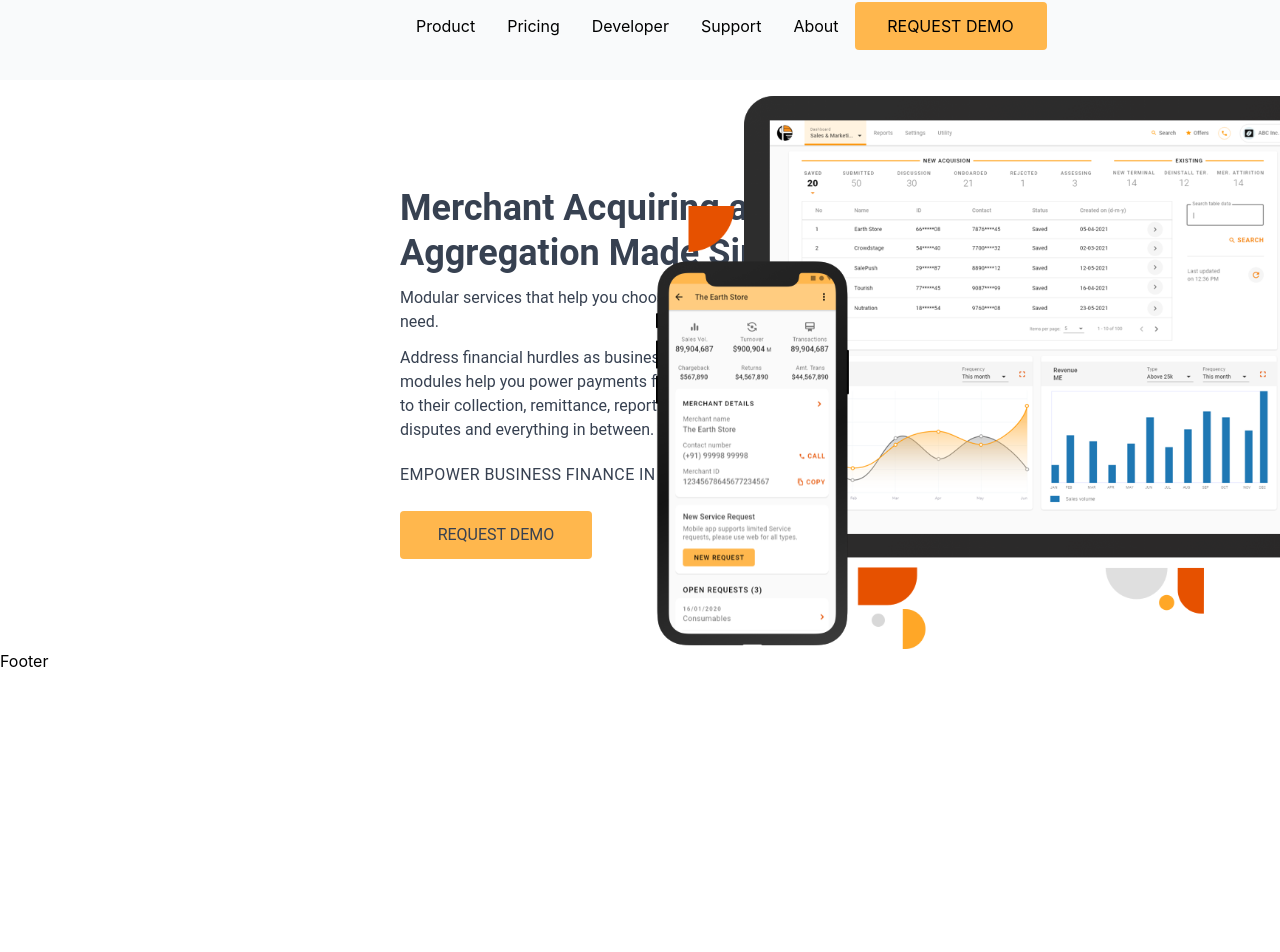
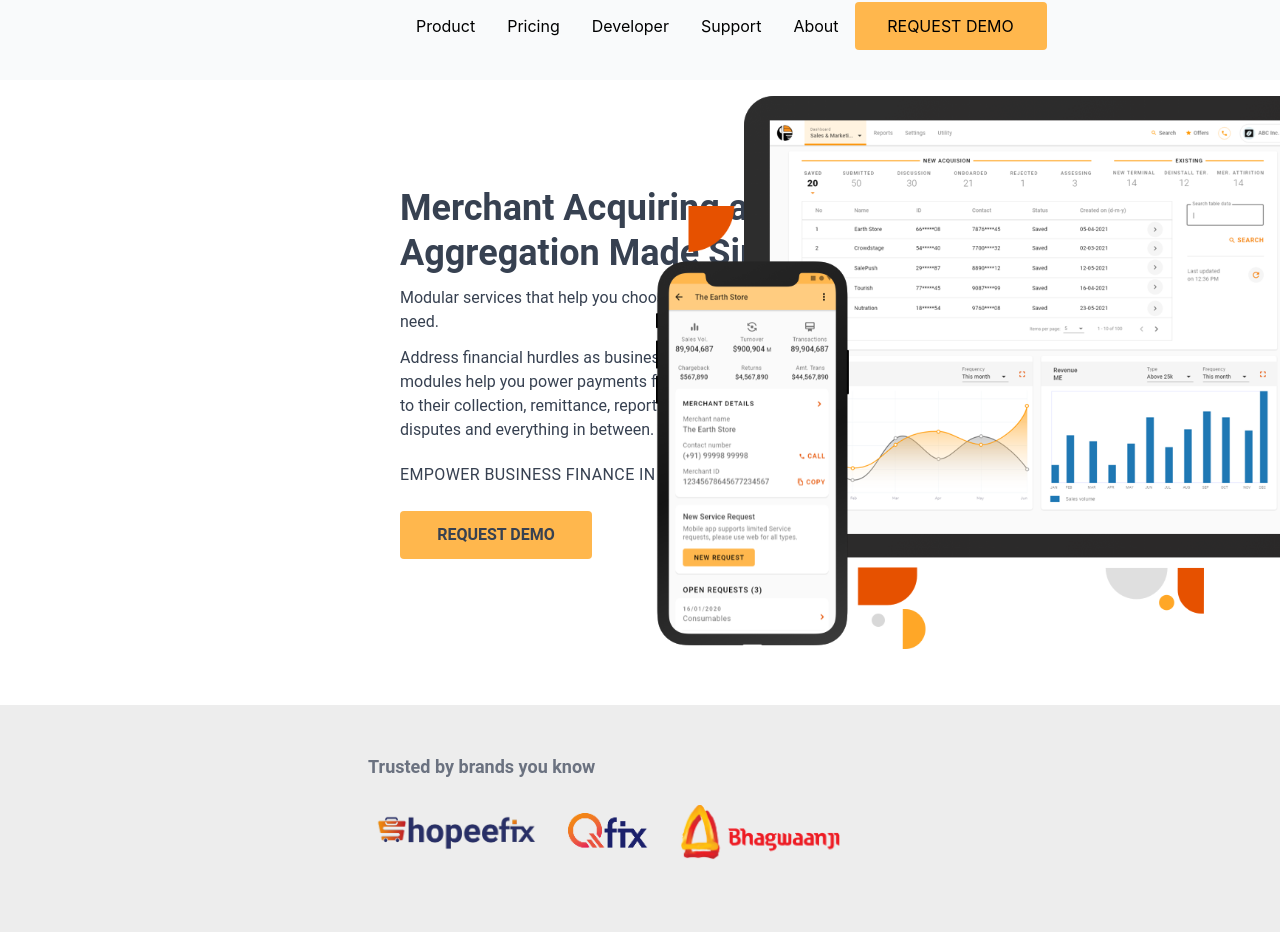
Before and after one commit to Yadla-Akshitha/toucan-payments, a React (Create React App) app: page / in a window 1280 px wide. Shown: the top 952 px of the page. Before the commit the page ends 800 px from the top, so only its background shows below. Built offline with nearby package versions, Linux system fonts and the light colour scheme.

Commit message:
Trusted by brands you know

```diff
--- a/src/components/Home.jsx
+++ b/src/components/Home.jsx
@@ -1,5 +1,8 @@
 import React from 'react';
 import toucanDashboard from "../assets/images/toucan_banner_1.png";
+import shopeefix from "../assets/images/Shopeefix_Logo.png";
+import Qfix from "../assets/images/Qfix_Navy_Logo.png";
+import bhagwaanji from "../assets/images/Bhagwaanji_logo.png";
 
 const Home = () => {
   return (
@@ -12,15 +15,21 @@ const Home = () => {
             <p>Modular services that help you choose and pay for just what you need.</p>
             <p className=" mt-3 mb-0 text-opacity-80">Address financial hurdles as businesses go global. Toucan&apos;s modules help you power payments for your merchants and cater to their collection, remittance, reporting, decision making, disputes and everything in between.</p>
             <p className="uppercase text-500 tracking-wide text-medium mt-[21px]">Empower business finance in the new digital era.</p>
-            <button type="button" className="rounded w-48 h-12 bg-[#ffb74d] mt-6">REQUEST DEMO</button>
+            <button type="button" className="rounded w-48 h-12 bg-[#ffb74d] mt-6 font-bold">REQUEST DEMO</button>
           </div>
         </div>
         <div className="mt-8 md:m-0 md:w-1/2">
           <img src={toucanDashboard} alt="toucan-dashboard" className="w-full object-cover" />
         </div>
       </div>
-      <div>
-        {/** trusted brands */}
+      {/** trusted brands */}
+      <div className="px-8 lg:px-[23rem] py-12 my-14 bg-lightgrey">
+        <h2 className="text-gray-500 text-lg font-bold">Trusted by brands you know</h2>
+        <div className="flex justify-center items-center md:justify-start my-4">
+          <img src={shopeefix} alt="shopeefix" className="w-28 lg:w-40 m-2 lg:mr-6" />
+          <img src={Qfix} alt="shopeefix" className="w-20 lg:w-34 m-2 lg:mr-6" />
+          <img src={bhagwaanji} alt="shopeefix" className="w-28 lg:w-40 m-2" />
+        </div>
       </div>
       <div>
         {/** powerful modules */}
--- a/tailwind.config.js
+++ b/tailwind.config.js
@@ -8,6 +8,16 @@ module.exports = {
       fontFamily: {
         'roboto': ['Roboto', 'sans-serif']
       },
+      colors: {
+        'primary': '#191612',
+        'secondary': '#e65100',
+        'text': '#333333',
+        'accent': '#ffb74d',
+        'lightgrey': '#ededed',
+        'bg-lightgrey': '#fbfbfb',
+        'bg-lightgrey2': '#f7f7f7',
+        'bg-yellow': '#ffa727',
+      }
     },
   },
   plugins: [],
```
